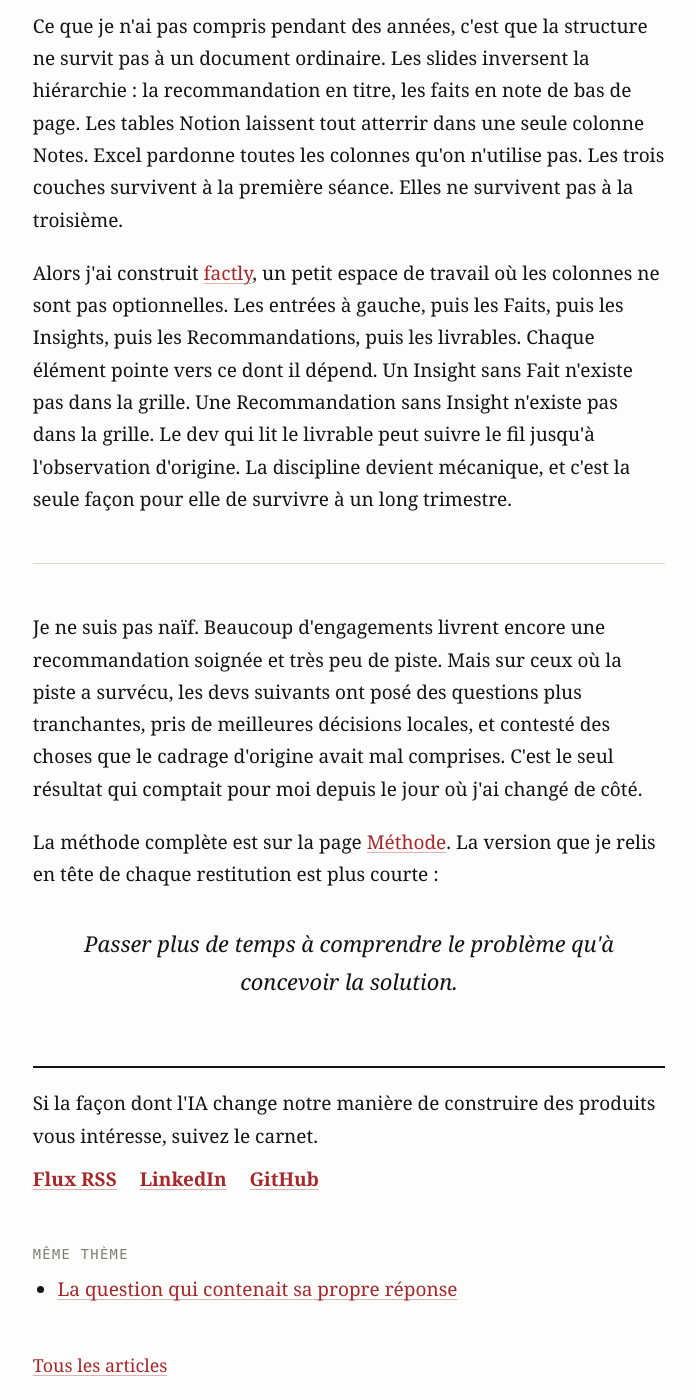
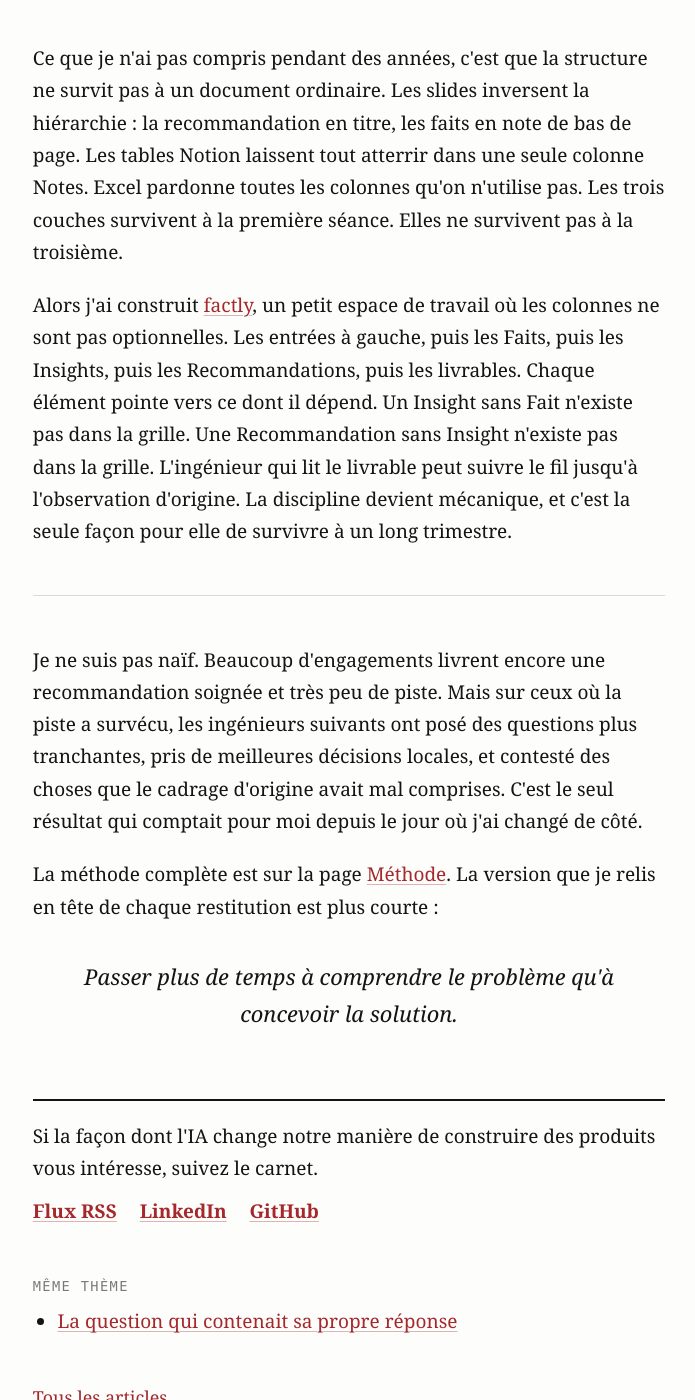
Before and after one commit to anasdox/anasdox.github.io, a Jekyll site: the page built from _posts/2026-05-29-le-pourquoi-que-je-devais-aux-ingenieurs-suivants.md, in a window 1280 px wide and 1400 px high, scrolled down 3111 px. Shown: the whole window, without its empty margins (291-986 px from the left). Built offline with Jekyll 4.4.1, drawn with Linux system fonts in a browser that asks for light colours; some of the changed text lies outside the part shown.

Commit message:
fix(articles): ingénieurs plutôt que devs dans Le pourquoi
Co-Authored-By: Claude Opus 5.5 (1M context) <noreply@anthropic.com>

```diff
--- a/_posts/2026-05-29-le-pourquoi-que-je-devais-aux-devs-suivants.md
+++ b/_posts/2026-05-29-le-pourquoi-que-je-devais-aux-ingenieurs-suivants.md
@@ -1,10 +1,10 @@
 ---
-title: "Le pourquoi que je devais aux devs suivants"
+title: "Le pourquoi que je devais aux ingénieurs suivants"
 date: 2026-05-29
 translation_key: why
 topic: discovery
 tags: [specification]
-description: "Ce que je devais aux développeurs qui liraient mes specs, et pourquoi Faits, Insights, Recommandations est la structure à laquelle je confie le pourquoi."
+description: "Ce que je devais aux ingénieurs qui liraient mes specs, et pourquoi Faits, Insights, Recommandations est la structure à laquelle je confie le pourquoi."
 ---
 
 Pendant la première moitié de ma carrière, j'étais le développeur en
@@ -43,9 +43,9 @@ Des années plus tard, j'ai changé de côté. Je suis devenu architecte
 solutions en avant-vente : dans la salle avec le client, à cadrer le
 problème, concevoir la réponse, puis passer la main à l'équipe de
 delivery pour la construire. Pour la première fois, c'était moi qui
-écrivais la spec que le dev suivant lirait.
+écrivais la spec que l'ingénieur suivant lirait.
 
-J'avais une promesse très précise à tenir : ne pas faire à ces devs
+J'avais une promesse très précise à tenir : ne pas faire à ces ingénieurs
 ce qu'on m'avait fait.
 
 Cette promesse paraît évidente. En pratique, elle est plus difficile
@@ -53,7 +53,7 @@ qu'elle n'en a l'air. La pression sur l'architecte pousse à
 compresser : une recommandation nette, un effort estimé, un schéma
 propre. Elle pousse à retirer le bruit, les contradictions, les
 non-dits de la discovery, parce que la proposition doit paraître
-décidée. Chaque gramme de compression rend la vie du dev suivant plus
+décidée. Chaque gramme de compression rend la vie de l'ingénieur suivant plus
 difficile.
 
 Il me fallait une discipline qui me permette de compresser la
@@ -79,7 +79,7 @@ lecteur peut ne pas être d'accord, et ce désaccord est fondé.
 Recommandation référence les Insights dont elle découle.
 
 L'intérêt de la structure n'est pas son élégance. L'intérêt, c'est
-que le dev qui reprend la spec six semaines plus tard, dans un autre
+que l'ingénieur qui reprend la spec six semaines plus tard, dans un autre
 fuseau horaire, peut remonter d'une recommandation à l'insight qui la
 porte, et de cet insight à une phrase que quelqu'un a réellement
 prononcée. Le pourquoi n'est plus dans la tête de l'architecte. Il est
@@ -108,7 +108,7 @@ petit espace de travail où les colonnes ne sont pas optionnelles. Les
 entrées à gauche, puis les Faits, puis les Insights, puis les
 Recommandations, puis les livrables. Chaque élément pointe vers ce
 dont il dépend. Un Insight sans Fait n'existe pas dans la grille. Une
-Recommandation sans Insight n'existe pas dans la grille. Le dev qui
+Recommandation sans Insight n'existe pas dans la grille. L'ingénieur qui
 lit le livrable peut suivre le fil jusqu'à l'observation d'origine.
 La discipline devient mécanique, et c'est la seule façon pour elle de
 survivre à un long trimestre.
@@ -117,7 +117,7 @@ survivre à un long trimestre.
 
 Je ne suis pas naïf. Beaucoup d'engagements livrent encore une
 recommandation soignée et très peu de piste. Mais sur ceux où la
-piste a survécu, les devs suivants ont posé des questions plus
+piste a survécu, les ingénieurs suivants ont posé des questions plus
 tranchantes, pris de meilleures décisions locales, et contesté des
 choses que le cadrage d'origine avait mal comprises. C'est le seul
 résultat qui comptait pour moi depuis le jour où j'ai changé de côté.
```
Also changed, not shown: playbook.md (+1 -1 lines).
